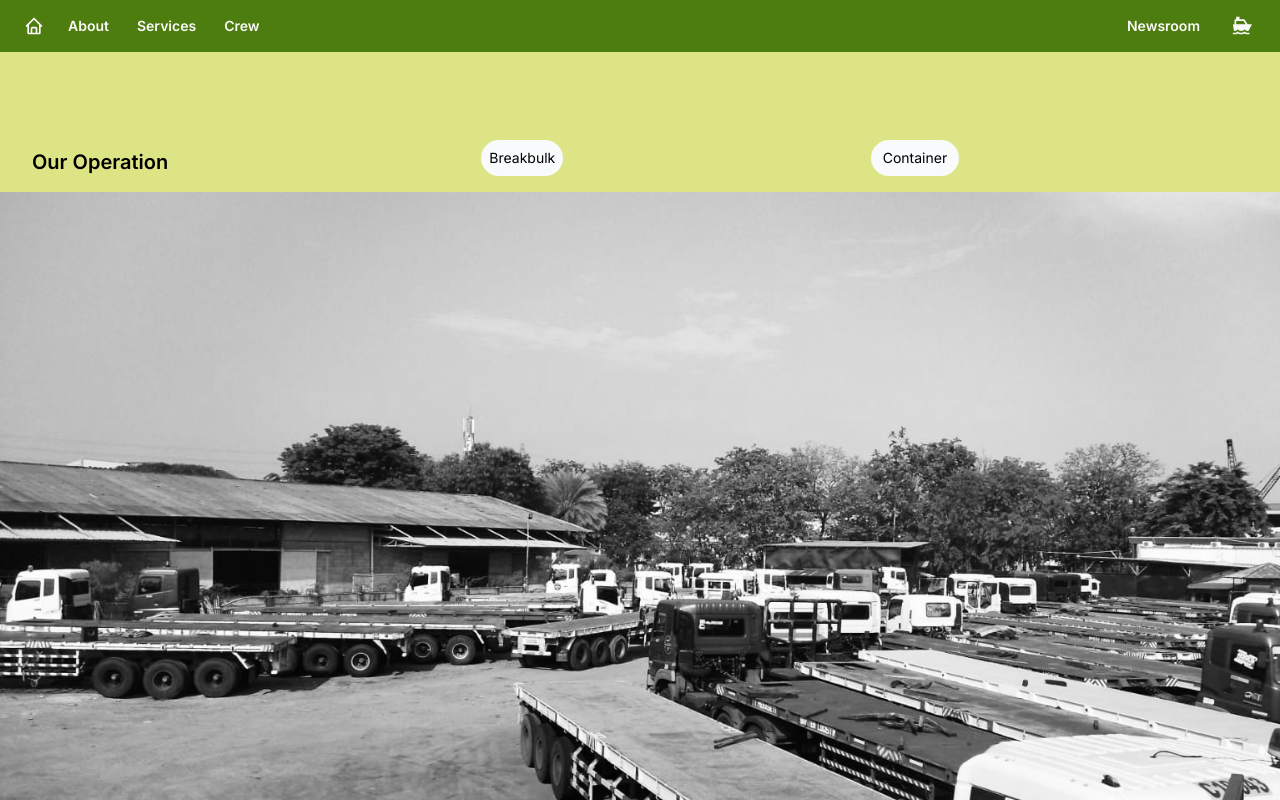
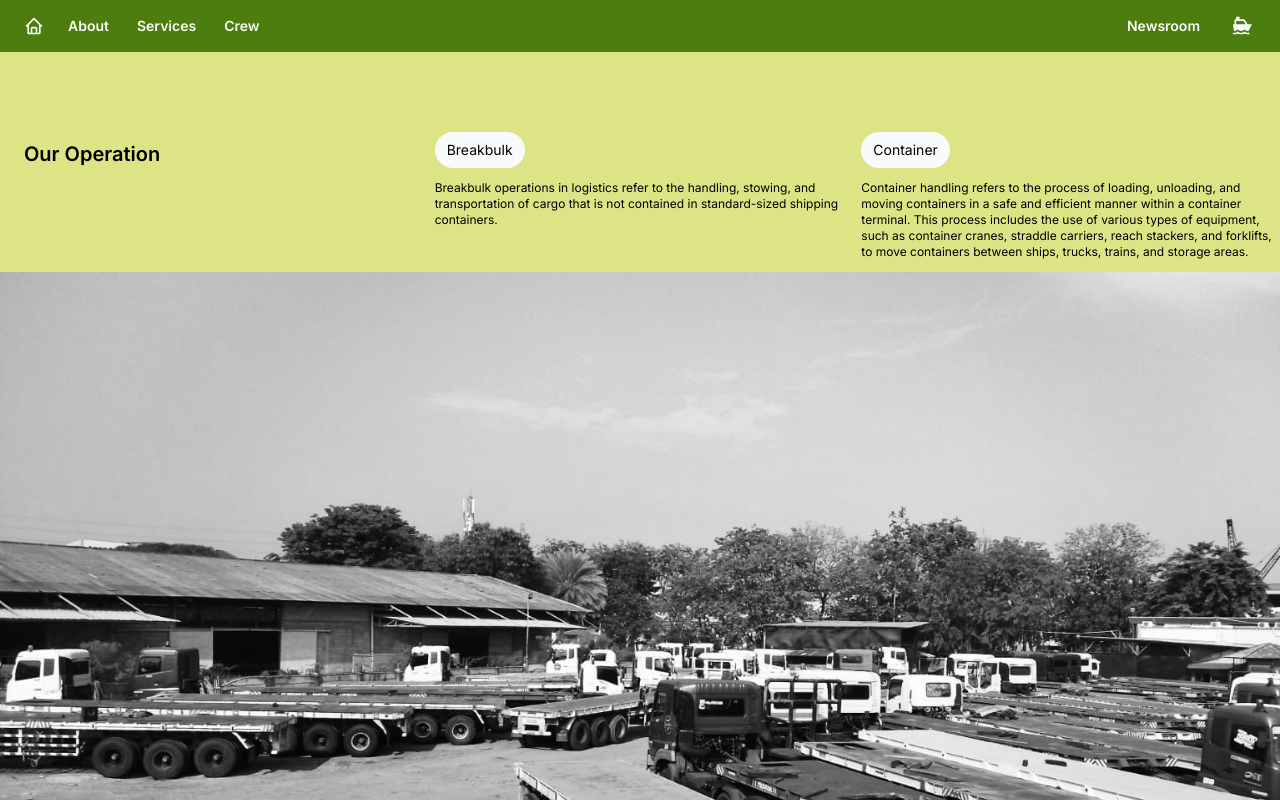
Before and after one commit to keziaaprillia/code-challenge, a Next.js app: page /service in a window 1280 px wide. Shown: the top 800 px of the page. Built offline with nearby package versions, Linux system fonts and the light colour scheme.

Commit message:
add closing

```diff
--- a/src/app/component/briefservices.jsx
+++ b/src/app/component/briefservices.jsx
@@ -36,7 +36,7 @@ function ServiceComponent() {
       </div>
       <div className=" text-black max-sm:text-sm text-base w-full">
         The services we offer include; transportation of goods from port to
-        warehouse, from warehouse to warehouse, and from ware- house to port
+        warehouse, from warehouse to warehouse, and from ware-house to port
         depends on the to customer requests.
       </div>
       <div className=" p-2 flex items-center ">
--- /dev/null
+++ b/src/app/component/closing.jsx
@@ -0,0 +1,9 @@
+function ClosingComponent() {
+  return (
+    <>
+      {" "}
+      <div className="bg-[#D9D9D9] w-full h-56 "> </div>
+    </>
+  );
+}
+export default ClosingComponent;
--- a/src/app/component/expertise.jsx
+++ b/src/app/component/expertise.jsx
@@ -1,7 +1,7 @@
 function ExpertiseComponent() {
   return (
     <div className="grid grid-rows-2 gap-2 bg-[#6A8E4E] p-2 w-full">
-      <div className="p-2 ml-10  font-semibold text-black text-xl hover:text-white">
+      <div className="font-semibold  text-black text-xl hover:text-white">
         Our Expertise
       </div>
       <div className="grid grid-cols-4 justify-items-center">
--- a/src/app/component/operation.jsx
+++ b/src/app/component/operation.jsx
@@ -1,18 +1,31 @@
 function OperationComponent() {
   return (
-    <div className="grid grid-cols-3 bg-[#DDE485] p-2 w-full ">
+    <div className="grid grid-cols-3 max-sm:grid-cols-1 bg-[#DDE485] gap-3 w-full ">
       <div className="p-2 ml-4 mt-20 font-semibold text-xl text-black hover:text-white">
         Our Operation
       </div>
-      <div className=" ml-1 mt-20">
-        <button className="bg-slate-50 ml-12 p-2 text-black text-sm hover:bg-[#FFB067] rounded-full ">
+      <div className=" ml-1 mt-20 max-sm:mt-3 max-sm:ml-4">
+        <button className="bg-slate-50 px-3 p-2 text-black text-sm hover:bg-[#FFB067] rounded-full ">
           Breakbulk
         </button>{" "}
+        <div className="text-xs py-3">
+          Breakbulk operations in logistics refer to the handling, stowing, and
+          transportation of cargo that is not contained in standard-sized
+          shipping containers.
+        </div>
       </div>
-      <div className=" ml-5 mt-20">
-        <button className="bg-slate-50 hover:bg-[#FFB067] px-3  p-2 text-black text-sm rounded-full ">
+      <div className=" mt-20 max-sm:mt-3 max-sm:ml-4 ">
+        <button className="bg-slate-50 hover:bg-[#FFB067] px-3 p-2 text-black text-sm rounded-full ">
           Container
         </button>
+        <div className="text-xs py-3">
+          Container handling refers to the process of loading, unloading, and
+          moving containers in a safe and efficient manner within a container
+          terminal. This process includes the use of various types of equipment,
+          such as container cranes, straddle carriers, reach stackers, and
+          forklifts, to move containers between ships, trucks, trains, and
+          storage areas.
+        </div>
       </div>
     </div>
   );
--- a/src/app/component/tagline.jsx
+++ b/src/app/component/tagline.jsx
@@ -2,7 +2,7 @@ function TaglineComponent() {
   return (
     <>
       {/* backgroundcolor */}
-      <div className=" bg-white ">
+      <div className=" bg-white h-[400px] ">
         <div className=" justify-center "></div>
         <div className="z-0 w-full py-32 h-[400px] blur-3xl bg-gradient-to-r from-lime-300 via-[#42DCAE] to-[#DDE485]">
           background
--- a/src/app/component/testi.jsx
+++ b/src/app/component/testi.jsx
@@ -12,7 +12,7 @@ function TestiComponent() {
   return (
     <>
       {/* grid content */}
-      <div className="grid grid-cols-2 h-[500px] items-center bg-white">
+      <div className="grid grid-cols-2 h-[400px] items-center bg-white">
         <div className="py-24 px-24 max-sm:px-10 text-black max-sm:py-9 hover:text-white font-semibold text-xl">
           What our client say?
         </div>
--- a/src/app/page.js
+++ b/src/app/page.js
@@ -11,6 +11,7 @@ import OperationComponent from "./component/operation";
 import ExpertiseComponent from "./component/expertise";
 import port from "../assets/port.jpg";
 import ServiceComponent from "./component/briefservices";
+import ClosingComponent from "./component/closing";
 
 export default function Home() {
   return (
@@ -21,13 +22,15 @@ export default function Home() {
       <PillarComponents />
       <Image src={photo} alt="" className="w-full md:hidden" />
       <OverviewComponent />
-
+      <div className="bg-white h-[100px]"></div>
+      <TaglineComponent />
+      <div className="bg-white h-[100px]"></div>
       <ServiceComponent />
       <Image src={port} alt="" className="w-full" />
 
       <TestiComponent />
 
-      <TaglineComponent />
+      <ClosingComponent />
     </>
   );
 }
```
Also changed, not shown: src/app/service/page.jsx (+1 -1 lines).
